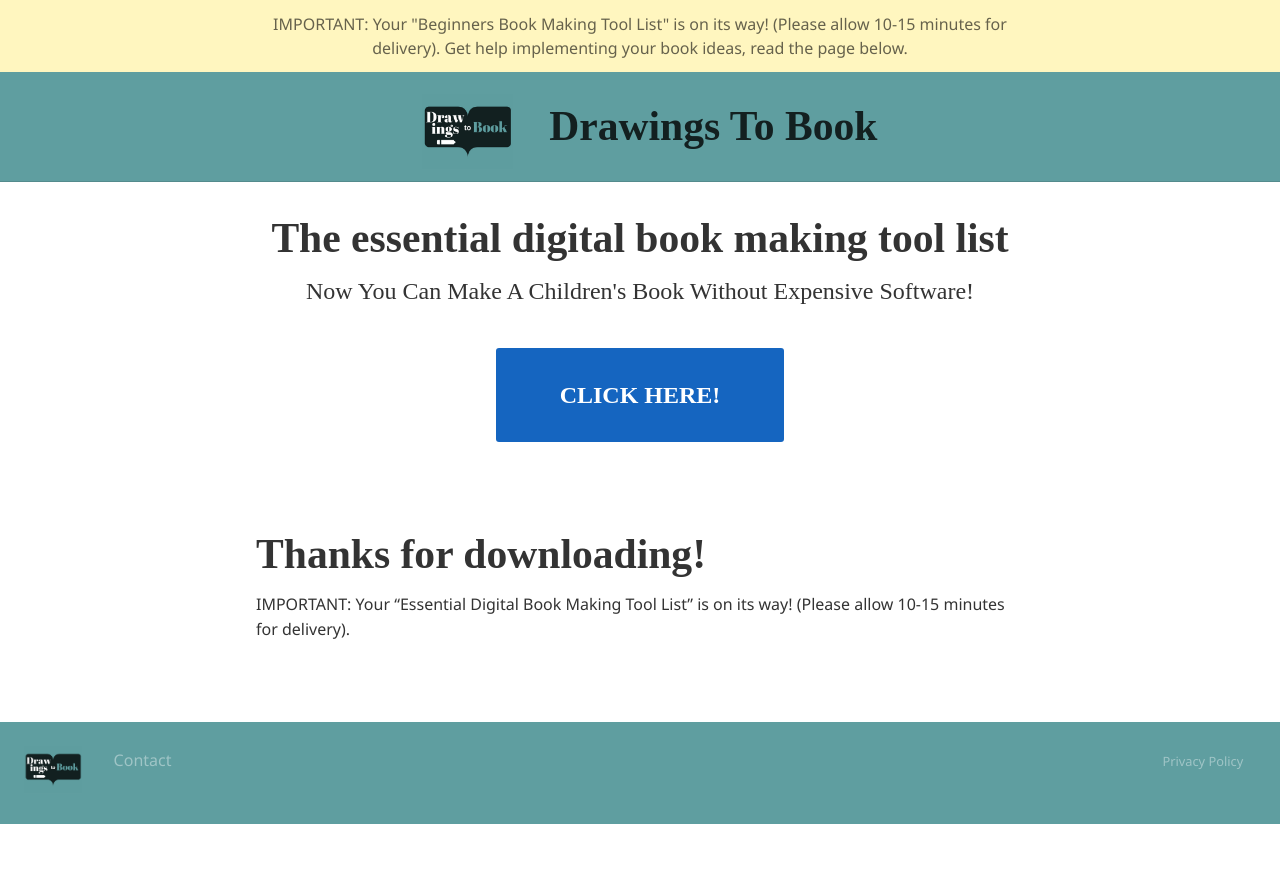
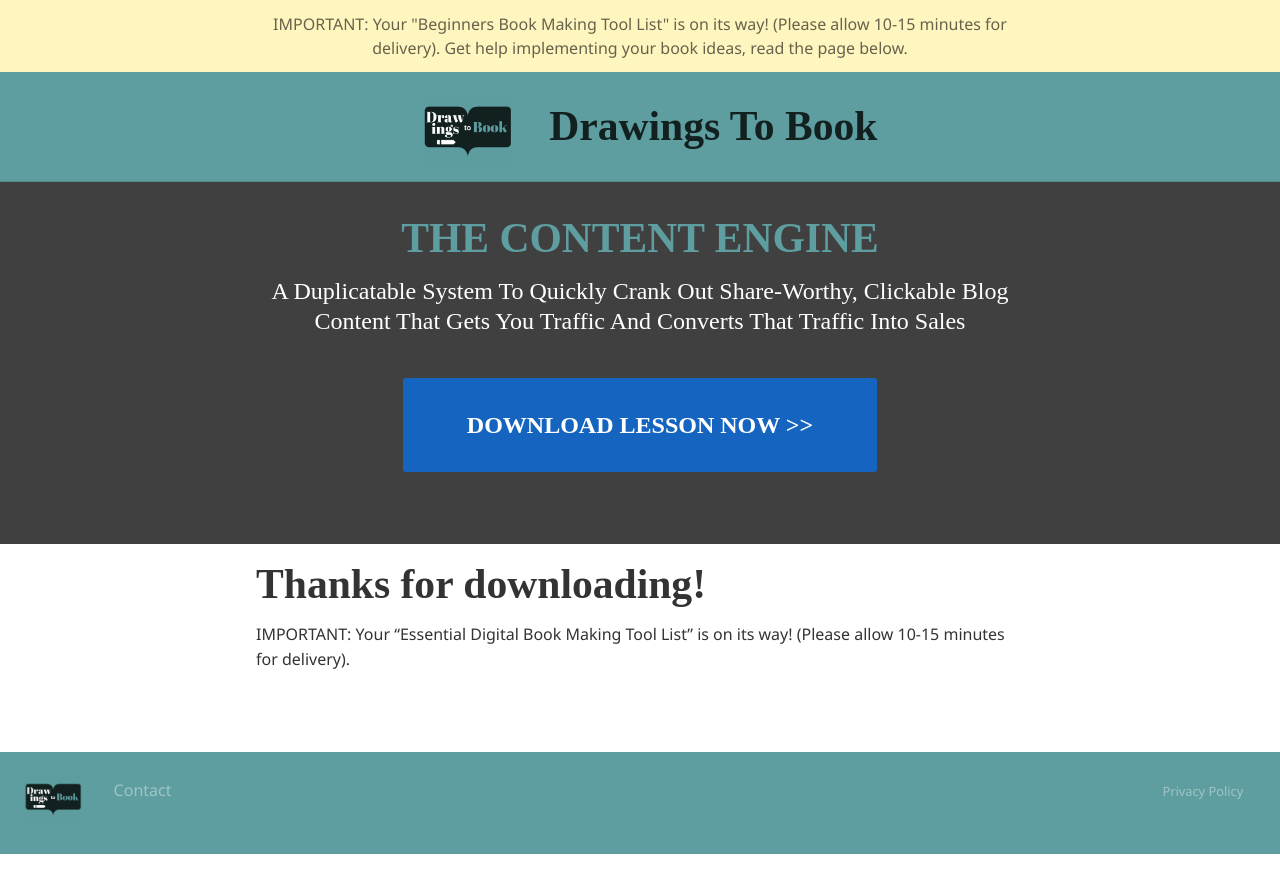
Before and after one commit to fourthirty-two/drawingstobook, a Jekyll site: the page built from lp/thank-you.md, in a window 1280 px wide. Shown: the top 893 px of the page. Built offline with Jekyll 4.4.1, drawn with Linux system fonts in a browser that asks for light colours; some web fonts are replaced; comment, search, counter and statistics services are not loaded.

Commit message:
:pencil: thankyou page set up, greay banner and text design, created new scss file for page design

```diff
--- a/_sass/patterns/_hero-unit.scss
+++ b/_sass/patterns/_hero-unit.scss
@@ -69,6 +69,7 @@
 // then fill out color needed
 // **
 
-.category-tool-list .hero-title {
+.category-tool-list .hero-title,
+.layout-thank-you-page .hero-plain h1 {
   color: $theme-color;
 }
--- /dev/null
+++ b/_sass/patterns/_thank-you-page.scss
@@ -0,0 +1,12 @@
+.layout-thank-you-page {
+
+  .hero-plain {
+    @include outer-container(800px);
+
+    h2 {
+      color: #fff;
+    }
+
+  }
+
+}
--- a/_sass/style.scss
+++ b/_sass/style.scss
@@ -5,6 +5,7 @@
   "patterns/hero-unit",
   "patterns/icon-bullet-points",
   "patterns/comment",
+  "patterns/thank-you-page",
   "components/modal",
   "components/parallax",
   "components/responsive-video",
--- a/lp/thank-you.md
+++ b/lp/thank-you.md
@@ -1,12 +1,13 @@
 ---
 layout: page
 alert: 'IMPORTANT: Your "Beginners Book Making Tool List" is on its way! (Please allow 10-15 minutes for delivery). Get help implementing your book ideas, read the page below.'
-title: The essential digital book making tool list
-sub-title: Now You Can Make A Children's Book Without Expensive Software!
-#banner-color: "darkgray"
+title: THE CONTENT ENGINE
+sub-title: A Duplicatable System To Quickly Crank Out Share-Worthy, Clickable Blog Content That Gets You Traffic And Converts That Traffic Into Sales
+layout-class: thank-you-page
+banner-color: '#404041'
 #image: images/sketchpad.jpg
 signup: storyboard-layout-tripwire
-button-text: Click here!
+button-text: Download lesson now >>
 #purchase-link: https://github.com/fourthirty-two/drawingstobook
 category: lp
 ---
```
